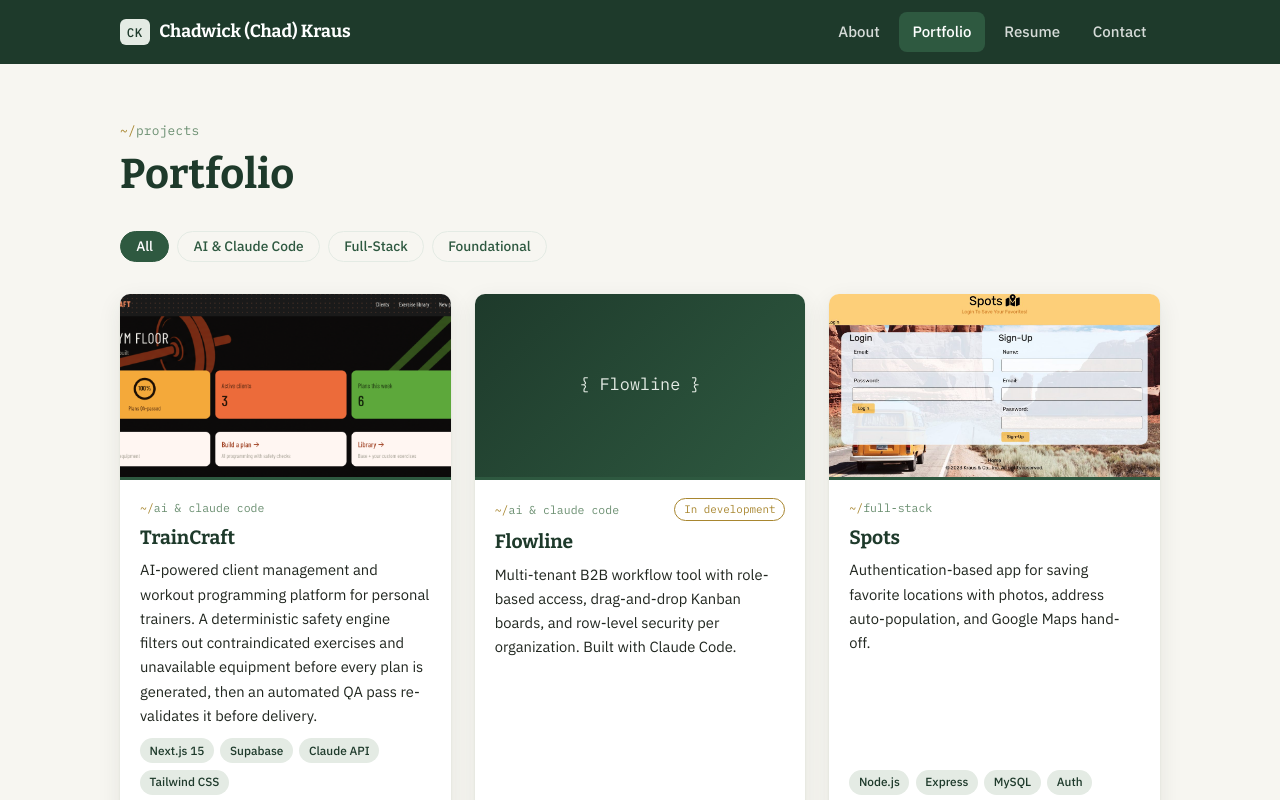
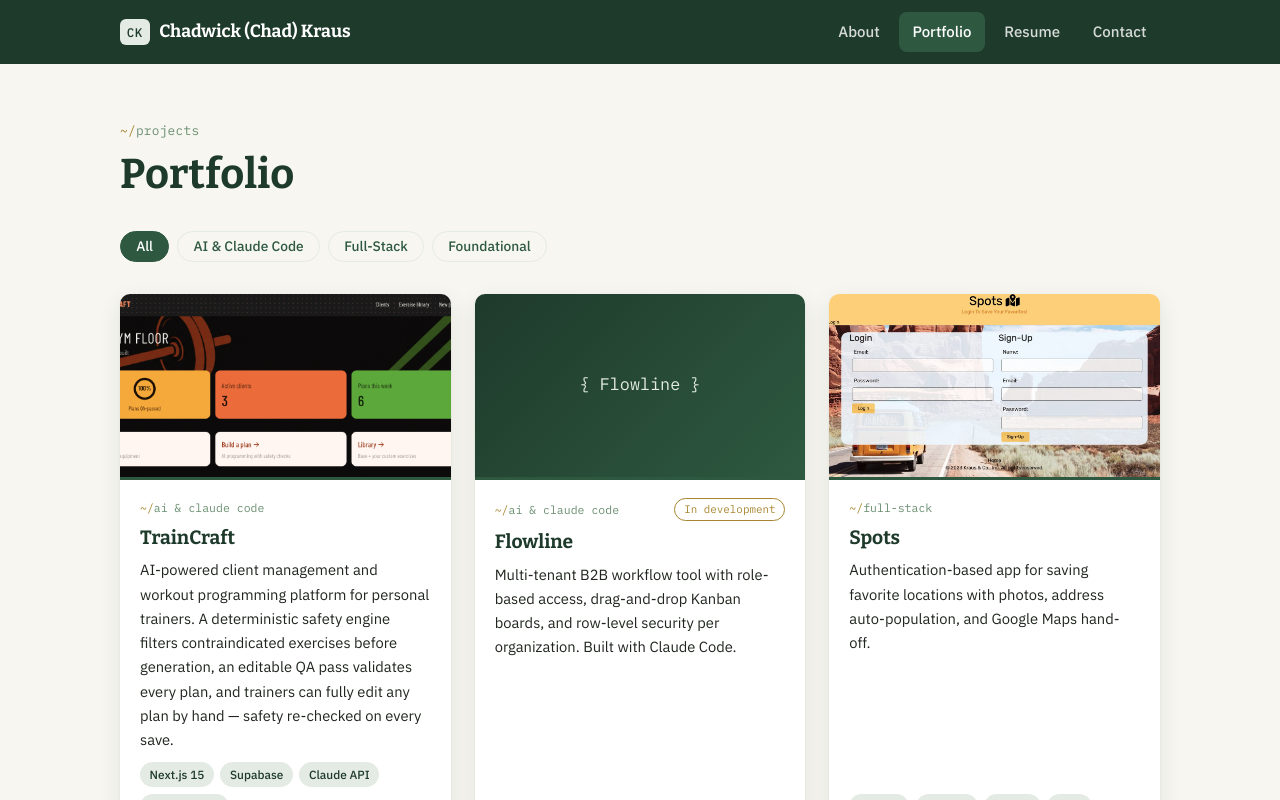
Before and after one commit to chadkraus87/React-Portfolio-v2, a React (Vite) app: page /#/portfolio in a window 1280 px wide. Shown: the top 800 px of the page. Built offline with nearby package versions, Linux system fonts and the light colour scheme.

Commit message:
Update TrainCraft description
Update TrainCraft description

```diff
--- a/src/data/projects.js
+++ b/src/data/projects.js
@@ -34,7 +34,7 @@ export const projects = [
     title: 'TrainCraft',
     category: 'AI & Claude Code',
     description:
-      'AI-powered client management and workout programming platform for personal trainers. A deterministic safety engine filters out contraindicated exercises and unavailable equipment before every plan is generated, then an automated QA pass re-validates it before delivery.',
+      'AI-powered client management and workout programming platform for personal trainers. A deterministic safety engine filters contraindicated exercises before generation, an editable QA pass validates every plan, and trainers can fully edit any plan by hand — safety re-checked on every save.',
     stack: ['Next.js 15', 'Supabase', 'Claude API', 'Tailwind CSS'],
     image: TrainCraftDashboard,
     projectLink: 'https://traincraft-psi.vercel.app/',
```
